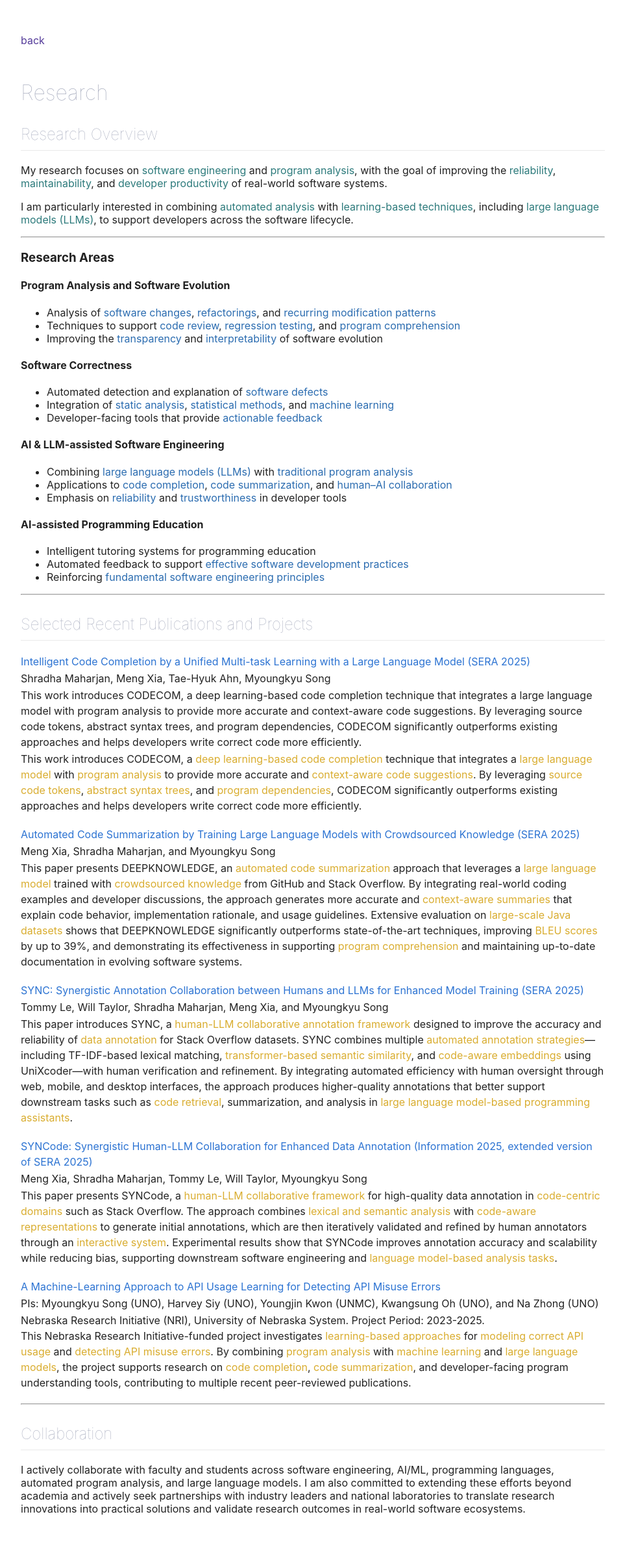
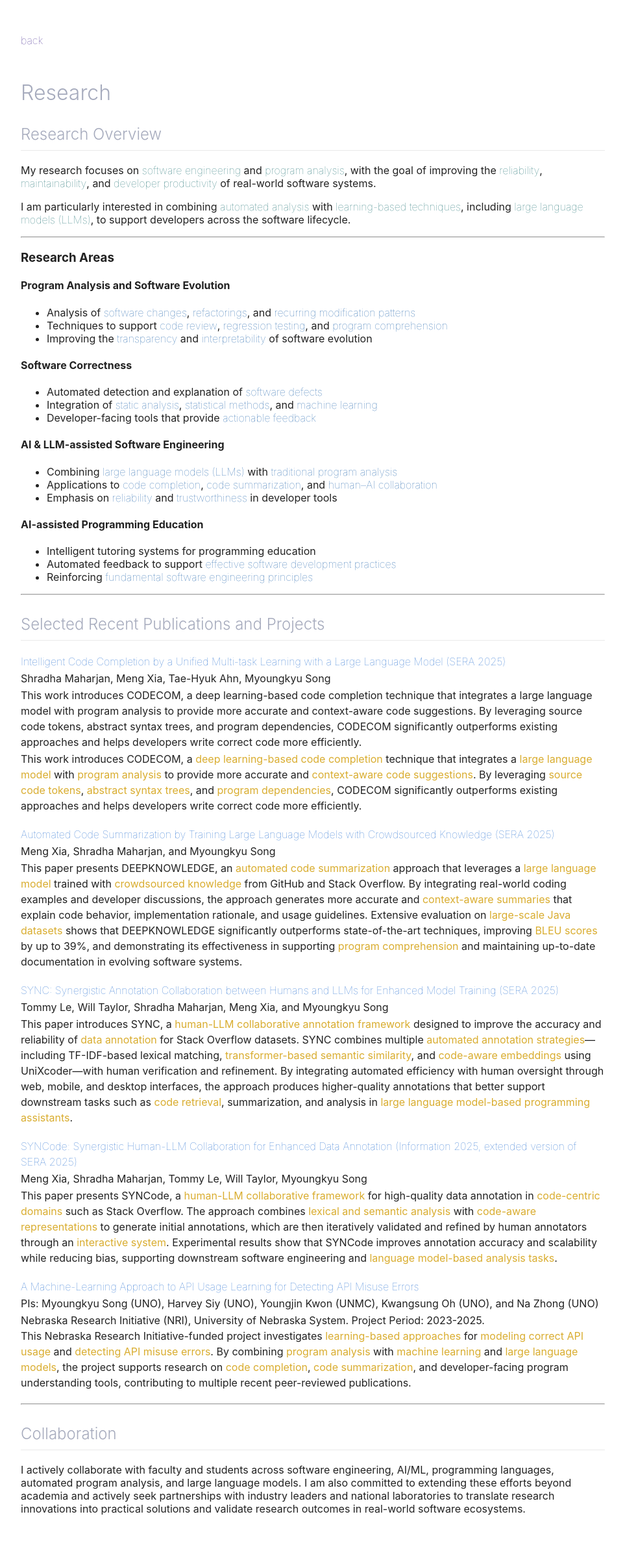
Before and after one commit to unose/unose.github.io, a Jekyll site: the page built from research.md, in a window 1280 px wide. Shown: the whole page at 65% size, without its empty margins (158-1121 px from the left). Built offline with Jekyll 4.4.1, drawn with Linux system fonts in a browser that asks for light colours.

Commit message:
2026-01-01 02:36
Updated

```diff
--- a/_layouts/default.html
+++ b/_layouts/default.html
@@ -34,7 +34,7 @@
             }
             .pub-title {
                 color: #2c73d2;
-                font-weight: normal;
+                font-weight: 100;
                 margin: 0;
             }
             .pub-authors,
@@ -49,18 +49,17 @@
             /* Color for Research Area Keywords */
             .research-area-highlight {
                 color: #2b6cb0; /* Deep Royal Blue - Professional & Calm */
-                font-weight: normal;
+                font-weight: 100;
             }
 
             /* Color for Research Overview Keywords */
             .overview-highlight {
                 color: #2c7a7b; /* Teal - Professional, Fresh, and Balanced */
-                font-weight: normal; /* Slightly bolder to emphasize the main vision */
+                font-weight: 100; /* Slightly bolder to emphasize the main vision */
             }
             /* Color for Bio and Highlights */
             .bio-highlight {
                 color: #553c9a; /* Deep Indigo */
-                /* font-weight: normal; */
                 font-weight: 100;
             }
 
@@ -68,7 +67,7 @@
             h1 {
                 color: #a6abbd; /* Indigo */
                 margin-bottom: 5px;
-                font-weight: 100;
+                font-weight: 300;
             }
 
             /* H2: Section Titles - Deep Teal for distinct but harmonious contrast */
@@ -77,7 +76,7 @@
                 margin-top: 30px;
                 border-bottom: 1px solid #eaeaea; /* Optional: Adds a subtle line under titles */
                 padding-bottom: 10px;
-                font-weight: 100;
+                font-weight: 300;
             }
 
             /* Back 버튼 스타일 */
@@ -86,7 +85,7 @@
                 margin-bottom: 30px;
                 color: #553c9a;
                 text-decoration: none;
-                font-weight: normal;
+                font-weight: 100;
                 font-size: 1rem;
             }
             .back-link:hover {
```
